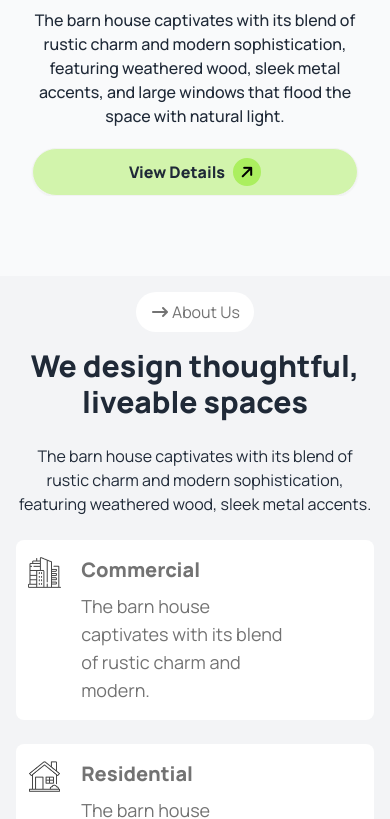
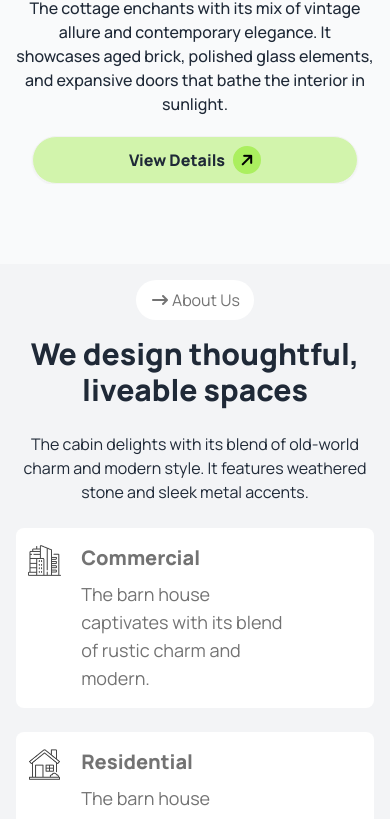
Before and after one commit to arifurrrahman/Construction-Company, a plain HTML site: page index.html in a window 390 px wide. Shown: the part 443-1262 px from the top of the page. Drawn offline with nearby package versions, Linux system fonts and the light colour scheme.

Commit message:
Changed Dummy Text

```diff
--- a/index.html
+++ b/index.html
@@ -85,8 +85,8 @@
                             class="w-full"
                             alt="Tailwind CSS Carousel component" />
                         </div>
-                        <h1 class="text-4xl md:text-6xl lg:text-6xl font-black w-full md:w-3/4 lg:w-3/4 mx-auto">A barn house of this design has a striking appearance</h1>
-                        <p class="text-base md:text-sm lg:text-sm font-medium w-full md:w-[65%] lg:w-[65%] mx-auto">The barn house captivates with its blend of rustic charm and modern sophistication, featuring weathered wood, sleek metal accents, and large windows that flood the space with natural light.</p>
+                        <h1 class="text-3xl md:text-6xl lg:text-6xl font-black w-full md:w-3/4 lg:w-3/4 mx-auto">A barn house of this design has a striking appearance</h1>
+                        <p class="text-base md:text-sm lg:text-sm font-medium w-full md:w-[65%] lg:w-[65%] mx-auto">The cottage enchants with its mix of vintage allure and contemporary elegance. It showcases aged brick, polished glass elements, and expansive doors that bathe the interior in sunlight.</p>
                         <a class="text-base btn bg-buttoncolor2 rounded-tl-3xl rounded-tr-3xl rounded-br-3xl rounded-bl-3xl font-black px-24 md:px-5 lg:px-5">View Details <i class="fa-solid fa-arrow-right w-7 text-base font-semibold flex justify-center items-center -rotate-45 h-7 rounded-full text-black bg-buttoncolor"></i></a>
                       </div>
             </div>
@@ -100,12 +100,11 @@
           <img src="./assets/Vector.png" alt="">
         </div>
         <div class="w-11/12 md:w-11/12 lg:w-[87%] mx-auto py-4">
-          <div class="w-[33%] md:w-[9%] mx-auto md:mx-0 lg:mx-0 lg:w-[9%] bg-white px-2 py-2 md:px-3 md:py-2 lg:px-3 lg:py-2 rounded-3xl text-textcolor text-basefont-semibold"><button><i class="fa-solid fa-arrow-right-long mr-1 md:mr-2 lg:mr-2 ml-2 text-textcolor"></i>About Us</button></div>
+          <div class="w-[33%] md:w-[9%] mx-auto md:mx-0 lg:mx-0 lg:w-[9%] bg-white px-2 py-2 md:px-3 md:py-2 lg:px-2 lg:py-2 rounded-3xl text-textcolor text-basefont-semibold"><button><i class="fa-solid fa-arrow-right-long mr-1 md:mr-2 lg:mr-2 ml-2 text-textcolor"></i>About Us</button></div>
           <div class="grid gap-10 md:gap-0 lg:gap-0 grid-cols-1 md:grid-cols-2 text-center md:text-left lg:text-left  lg:grid-cols-2 md:justify-evenly md:items-center lg:justify-evenly lg:items-center w-full mt-4">
             <div class="space-y-6">
               <h1 class="text-3xl md:text-5xl lg:text-5xl font-black">We design thoughtful, liveable spaces</h1>
-              <p>The barn house captivates with its blend of rustic charm and
-                modern sophistication, featuring weathered wood, sleek metal accents.</p>
+              <p>The cabin delights with its blend of old-world charm and modern style. It features weathered stone and sleek metal accents.</p>
                 <div class="flex md:flex md:justify-evenly md:items-center lg:flex lg:justify-evenly lg:items-center bg-white  py-4 md:py-10 lg:py-10 rounded-lg"><div class="px-3 mr-2 md:mr-0 lg:mr-0"><img src="./assets/commercial.png" alt=""></div>
                 <div class="text-left">
               <h1 class="font-black text-xl text-textcolor mb-2">Commercial</h1>
@@ -129,7 +128,7 @@
           <div class="w-full md:w-1/2 lg:w-1/2  text-center mx-auto space-y-4">
         <div class="w-[45%] mx-auto md:mx-0 lg:mx-auto lg:w-[25%] bg-white px-2 py-2 md:px-3 md:py-2 lg:px-3 lg:py-2 rounded-3xl text-textcolor font-semibold"><button><i class="fa-solid fa-arrow-right-long mr-2 text-textcolor"></i>How We Works</button></div>
       <h1 class="text-4xl font-medium">Our Works Process</h1>
-      <p class="text-base font-semibold">The barn house captivates with its blend of rustic charm and modern sophistication, featuring weathered wood, sleek metal accents.</p>
+      <p class="text-base font-semibold">Construction teaches us that even the tallest skyscrapers start with a single brick.</p>
     </div>
     <div class="grid md:grid-cols-4 md:gap-7 md:mt-10 lg:grid-cols-4 lg:gap-7 lg:mt-10 grid-cols-1 gap-7 mt-10">
       <div class="card bg-base-100 h-48 md:h-56 lg:h-56 p-5 bg-cardcolor1">
@@ -144,7 +143,7 @@
           <h2 class="card-title text-xl font-black">
             Concept
           </h2>
-          <p class="text-lg w-full">The barn house captivates with its blend of rustic charm and modern.</p>
+          <p class="text-sm w-full">Construction teaches us that the path to success is often paved with challenges.</p>
         </div>
       </div>
       <div class="card bg-base-100 h-48 md:h-56 lg:h-56 p-5 bg-cardcolor2">
@@ -155,11 +154,11 @@
             alt="Shoes" />
         </figure>
       </div>
-        <div class="card-body h-12 p-2">
+        <div class="card-body p-2">
           <h2 class="card-title text-xl font-black">
             Design Process
           </h2>
-          <p class="text-lg w-full">The barn house captivates with its blend of rustic charm and modern.</p>
+          <p class="text-sm w-full">The power of construction lies in the collective effort of a dedicated team.</p>
         </div>
       </div>
       <div class="card bg-base-100 h-48 md:h-56 lg:h-56 p-5 bg-cardcolor3">
@@ -174,7 +173,7 @@
           <h2 class="card-title text-xl font-black">
             Supervision
           </h2>
-          <p class="text-lg w-full">The barn house captivates with its blend of rustic charm and modern.</p>
+          <p class="text-sm w-full">Build with passion and purpose, and your structures will echo through eternity.</p>
         </div>
       </div>
       <div class="card bg-base-100 h-48 md:h-56 lg:h-56 p-5 bg-cardcolor4">
@@ -189,7 +188,7 @@
           <h2 class="card-title text-xl font-black">
             Budget Planning
           </h2>
-          <p class="text-lg w-full">The barn house captivates with its blend of rustic charm and modern.</p>
+          <p class="text-sm w-full">In construction, each day is an opportunity to build not just structures but the future.</p>
         </div>
       </div>
     </div>
@@ -202,7 +201,7 @@
           <div class="w-3/4 mx-auto text-center space-y-5">
           <button class="btn btn-wide bg-buttoncolor3 rounded-3xl text-base"><i class="fa-solid fa-arrow-right-long"></i>Explore our Latest works</button>
           <h1 class="text-5xl font-black">Our Latest Portfolio</h1>
-          <p class="w-3/4 text-lg mx-auto">The barn house captivates with its blend of rustic charm and modern sophistication, featuring weathered wood, sleek metal accents.</p>
+          <p class="w-3/4 text-lg mx-auto">The cabin enchants with its mix of rustic charm and modern elegance. It features aged timber, polished metal details, and expansive windows that fill the interior with sunlight.</p>
         </div>
         <div class="w-[90%] mx-auto grid grid-cols-4 grid-rows-2 gap-4 mt-16">
           <div class="flex justify-between items-center  col-span-3 border-[2px] rounded-lg p-6 h-52"><div class="w-[55%] mr-5"><img src="./assets/img1.png" alt=""></div>
@@ -215,7 +214,7 @@
             <img src="./assets/img4.png" alt="">
           </div>
           <div class="ml-4"><div class="space-y-1"><h1 class="text-xl font-black">Commercial</h1>
-            <p class="text-base text-textcolor">The barn house captivates with its blend of rustic charm and modern. The barn house captivates with its blend of rustic charm and modern .</p>
+            <p class="text-base text-textcolor">A construction site is where hard work and dreams lay the groundwork for greatness.</p>
             <button class="btn bg-transparent border-none p-0 text-lg font-black bg-gray-100 shadow-none">View Details <i class="fa-solid fa-arrow-right w-7 h-7 text-base font-semibold flex justify-center items-center -rotate-45  rounded-full text-black bg-buttoncolor"></i></button></div></div></div>
           <div class="col-span-1 border-[2px] rounded-lg flex justify-center items-center"><img src="./assets/img5.png" alt=""></div>
         </div>
@@ -228,9 +227,9 @@
         <div class="w-full mx-auto text-center space-y-3">
           <button class="btn btn-wide bg-buttoncolor3 rounded-3xl text-base"><i class="fa-solid fa-arrow-right-long"></i>Explore our Latest works</button>
           <h1 class="text-3xl lg:text-5xl font-black">Our Latest Portfolio</h1>
-          <p class="w-full text-base mx-auto">The barn house captivates with its blend of rustic charm and modern sophistication, featuring weathered wood, sleek metal accents.</p>
+          <p class="w-full text-base mx-auto">The cabin enchants with its mix of rustic charm and modern elegance. It features aged timber, polished metal details, and expansive windows that fill the interior with sunlight.</p>
         </div>
-        <div class="card bg-base-100 shadow-xl py-0">
+        <div class="card bg-base-100 shadow-xl py-0 mt-10">
           <div class="object-cover w-[84%] mx-auto py-5 flex justify-ceneter">
           <figure>
             <img
@@ -242,7 +241,7 @@
             <h2 class="card-title">
               Commercial
             </h2>
-            <p class="text-textcolor">The barn house captivates with its blend of rustic charm and modern. The barn house captivates with its blend of rustic charm and modern .</p>
+            <p class="text-textcolor">In construction, as in life, adversity reveals the strength of character.</p>
             <div>
             <button class="btn bg-transparent border-none p-0 text-lg font-black bg-gray-100 shadow-none">View Details <i class="fa-solid fa-arrow-right w-7 h-7 text-base font-semibold flex justify-center items-center -rotate-45  rounded-full text-black bg-buttoncolor"></i></button>
           </div>
@@ -274,7 +273,7 @@
             <h2 class="card-title">
               Commercial
             </h2>
-            <p class="text-textcolor">The barn house captivates with its blend of rustic charm and modern. The barn house captivates with its blend of rustic charm and modern .</p>
+            <p class="text-textcolor">A construction site is where hard work and dreams lay the groundwork for greatness.</p>
             <div>
             <button class="btn bg-transparent border-none p-0 text-lg font-black bg-gray-100 shadow-none">View Details <i class="fa-solid fa-arrow-right w-7 h-7 text-base font-semibold flex justify-center items-center -rotate-45  rounded-full text-black bg-buttoncolor"></i></button>
           </div>
@@ -303,7 +302,7 @@
           <div class="w-[100%] lg:w-3/4 mx-auto text-center space-y-5 mb-5">
             <button class="border-none btn bg-buttoncolor3 rounded-3xl text-base px-7"><i class="fa-solid fa-arrow-right-long"></i>Let’s Connect</button>
             <h1 class="text-3xl lg:text-5xl font-black">Let’s Discuss Next Project</h1>
-            <p class="w[100%] lg:w-3/4 lg:text-base text-base text-textcolor mx-auto">The barn house captivates with its blend of rustic charm and modern sophistication, featuring weathered wood, sleek metal accents.</p>
+            <p class="w[100%] lg:w-3/4 lg:text-base text-base text-textcolor mx-auto">The foundation of a building is solidified with the spirit of teamwork and collaboration.</p>
           </div>
           <form action="">
             <div class="w-[100%]  lg:w-[99%] grid grid-cols-1 gap-3 md:grid-cols-2 md:gap-2 lg:grid-cols-2 lg:gap-3">
@@ -331,7 +330,7 @@
         <div class="w-[95%] lg:w-3/5 mx-auto text-center space-y-7">
           <a class="btn btn-ghost text-3xl md:text-4xl lg:text-4xl font-black px-0 text-white"><div class="w-10 h-10 rounded-full border flex justify-center items-center bg-buttoncolor"> <i class="fa-solid fa-arrow-right -rotate-45
             md:text-3xl lg:text-3xl text-clifford font-extrabold border-none text-xl"></i></div>Rinterio</a>
-            <p class="text-textcolor text-base text-footertextcolor w-[75%] lg:w-3/4  mx-auto">The barn house captivates with its blend of rustic charm and modern sophistication, featuring weathered wood, sleek metal accents.</p>
+            <p class="text-textcolor text-base text-footertextcolor w-[90%] lg:w-3/4  mx-auto">Building dreams with quality, safety, and innovation. Trust us for your next project. Together, we create excellence.</p>
             <div class="text-white grid grid-cols-1 lg:grid-cols-5 space-y-3 lg:space-y-0">
               <li class="list-none"><a class="list-none text-lg lg:text-xl text-footerlisttext">Home</a></li>
               <li class="list-none"><a class="list-none text-lg lg:text-xl text-footerlisttext">Services</a></li>
```
